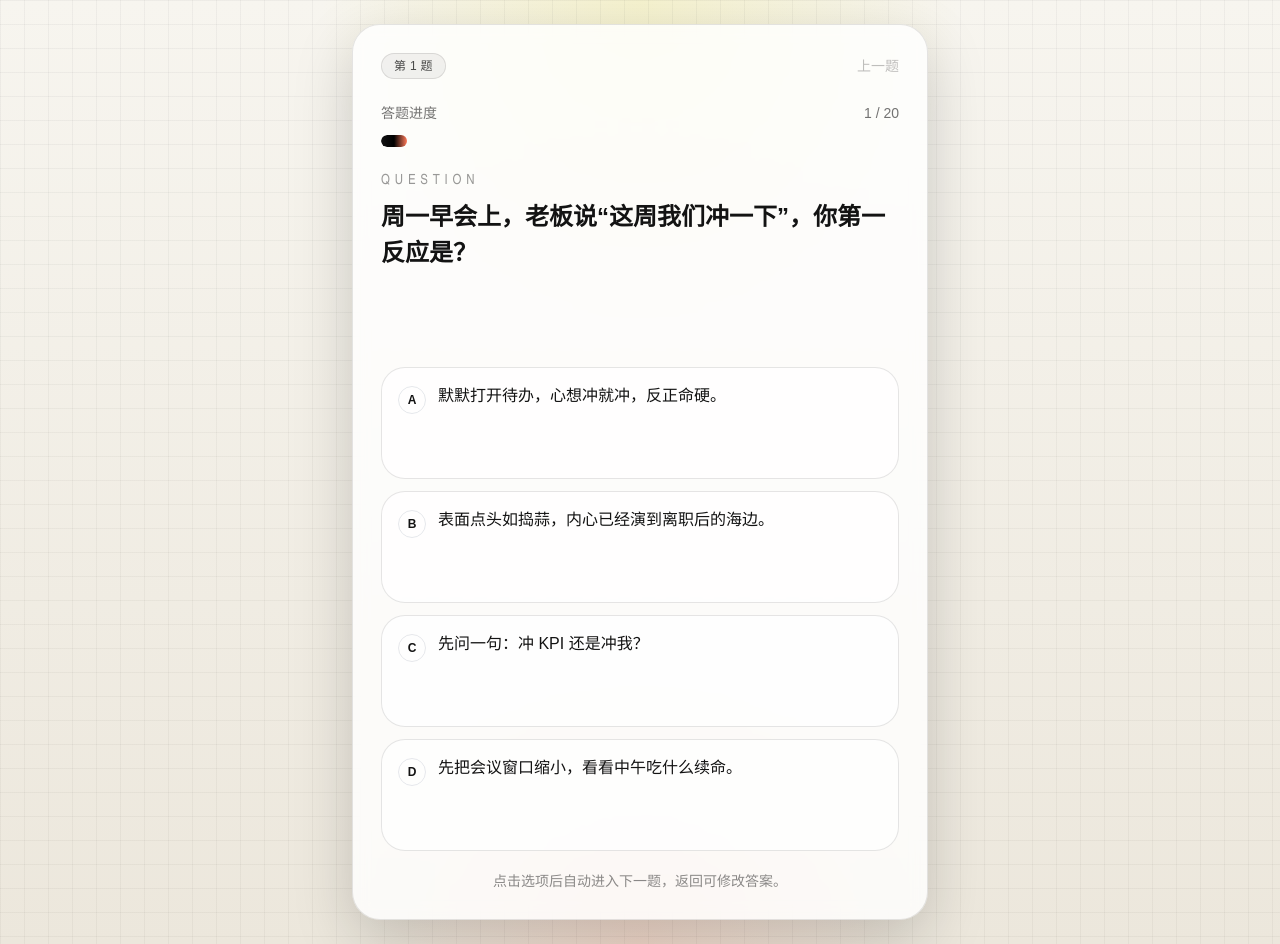
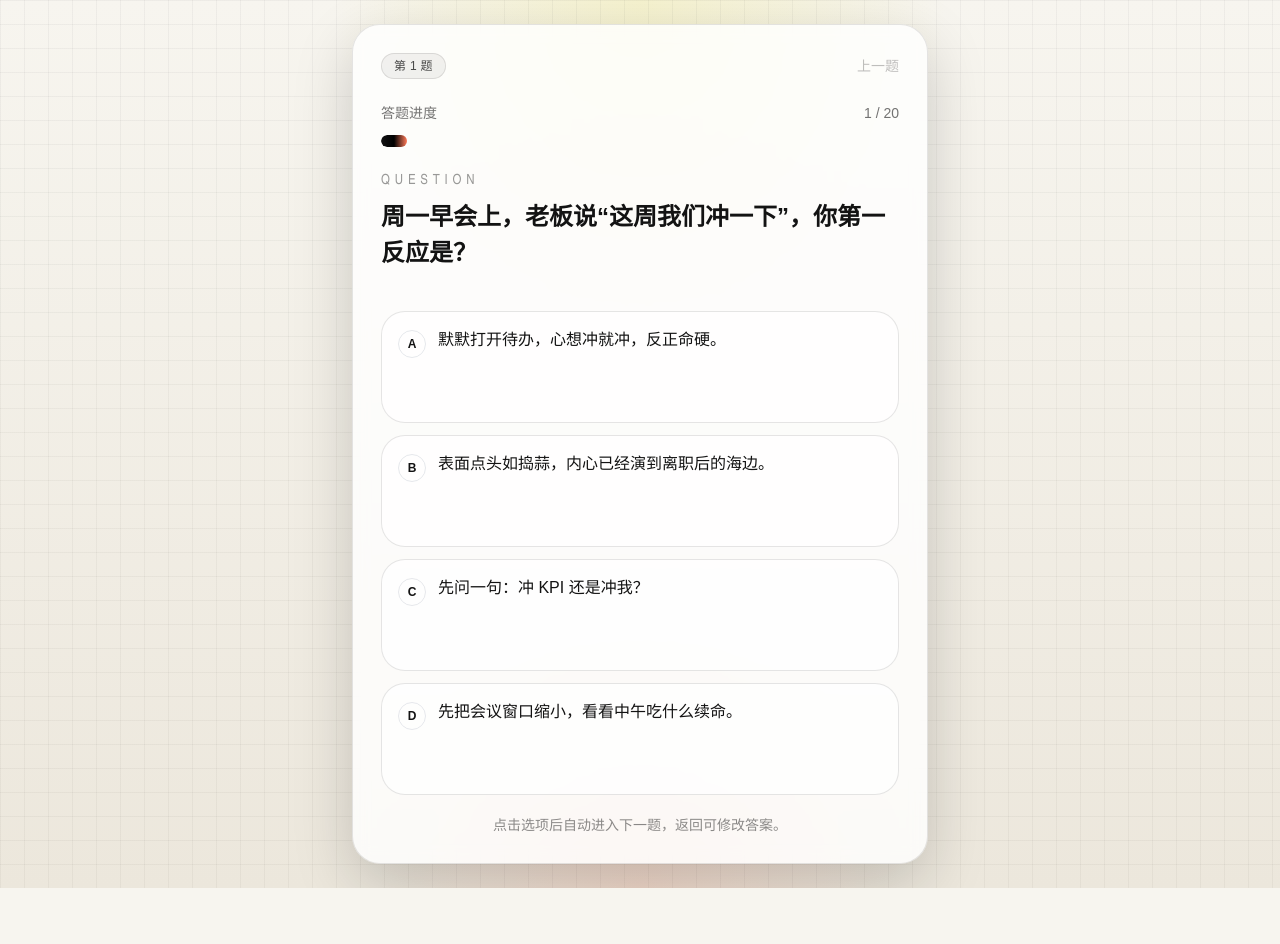
Before and after one commit to qq63949774/niuma_web, a React (Vite) app: page / in a window 1280 px wide. Both pictures are taken after a click on the button "开始测试". After the commit the page ends 888 px from the top, so only its background shows below. Built offline with nearby package versions, Linux system fonts and the light colour scheme.

Commit message:
tighten spacing between question and options

```diff
--- a/src/components/QuestionCard.tsx
+++ b/src/components/QuestionCard.tsx
@@ -68,7 +68,7 @@ export function QuestionCard({
 
       <ProgressBar current={progressQuestion} total={totalQuestions} />
 
-      <div className="mt-6 min-h-[150px] space-y-2 sm:min-h-[164px]">
+      <div className="mt-6 min-h-[108px] space-y-2 sm:min-h-[124px]">
         <p className="font-display text-sm uppercase tracking-[0.35em] text-black/40">
           {isTransitioning ? 'Syncing' : 'Question'}
         </p>
@@ -82,7 +82,7 @@ export function QuestionCard({
         )}
       </div>
 
-      <div className="mt-8 flex-1 space-y-3">
+      <div className="mt-4 flex-1 space-y-3">
         {isTransitioning
           ? Array.from({ length: 4 }).map((_, index) => (
               <div
```
